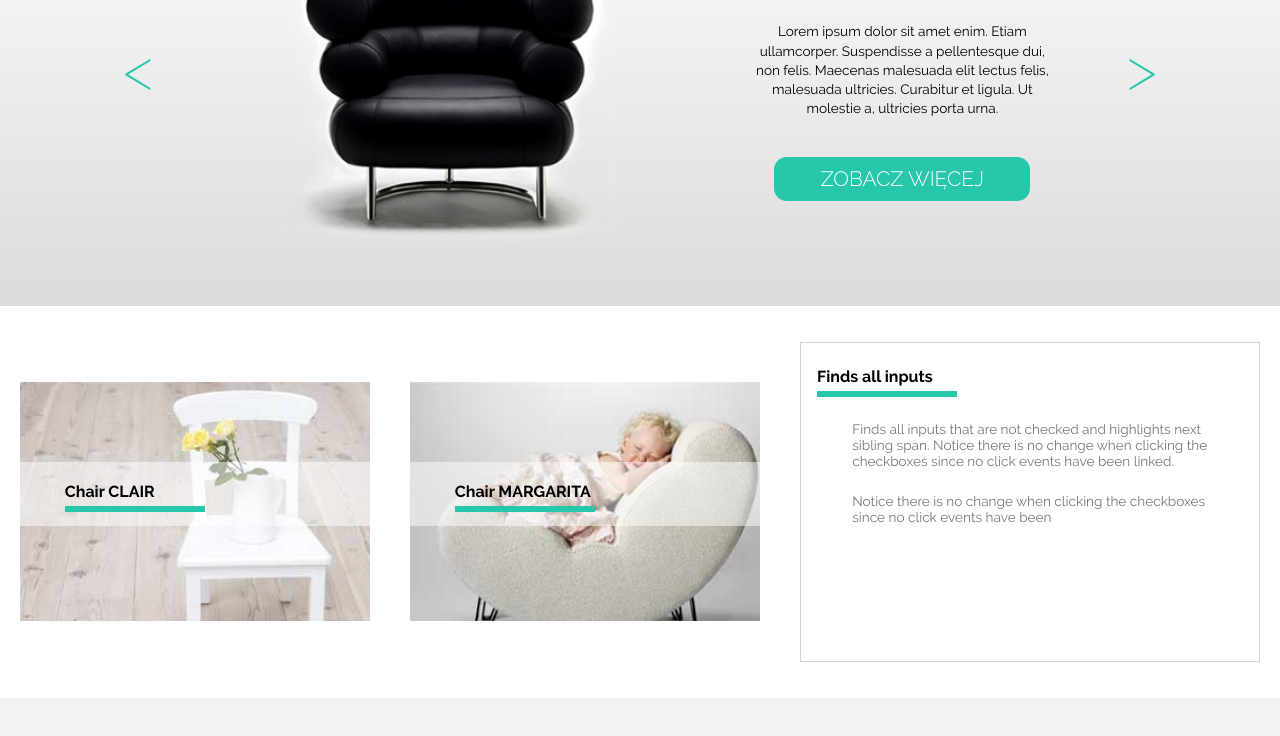
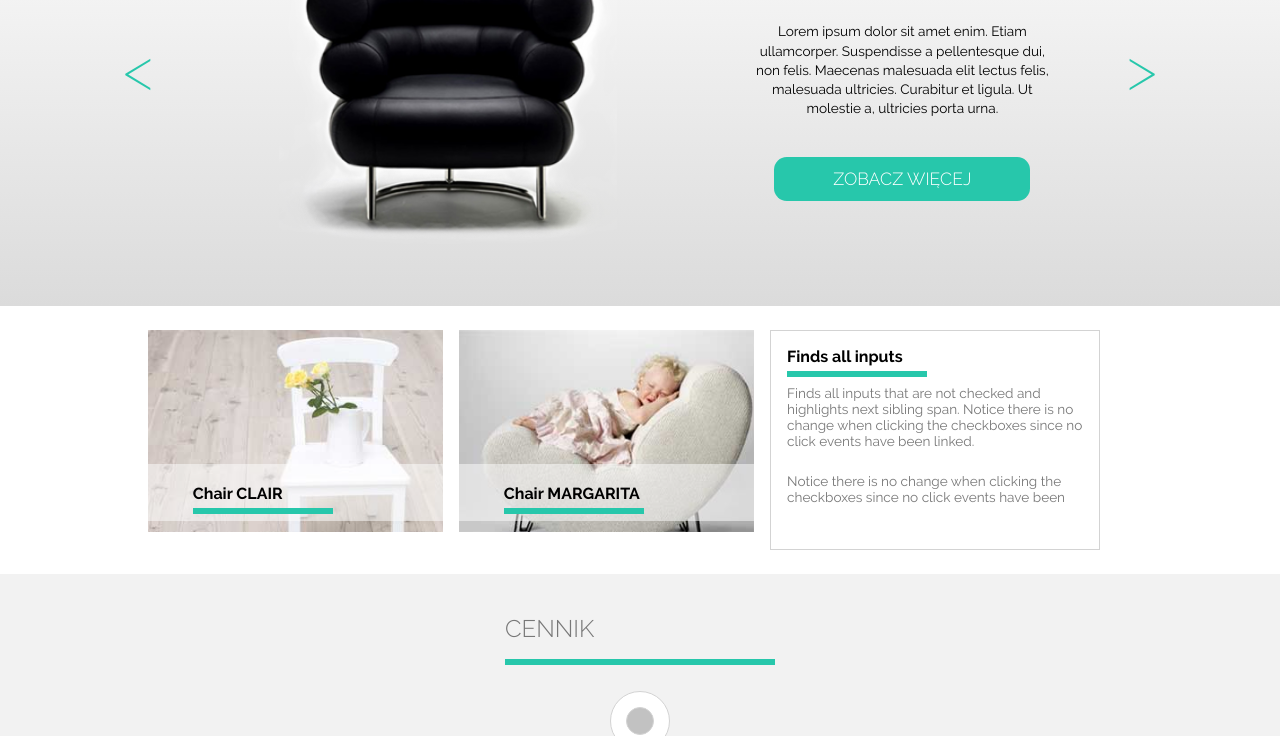
Before and after one commit to aszanca/Projekt-Sit_On_Chair, a website: page index.html in a window 1280 px wide. Shown: the part 206-942 px from the top of the page. Drawn offline with Linux system fonts and the light colour scheme.

Commit message:
skonczone rwd od headera do product boxes włącznie

```diff
--- a/scss/main.scss
+++ b/scss/main.scss
@@ -182,6 +182,12 @@ body {
 
 	.logo {
 		margin-left: 3vh;
+
+		@media (min-width: 769px) {
+			margin-left: 11vh;
+		}
+
+
 	}
 
 	.main_menu {
@@ -191,6 +197,10 @@ body {
 		align-items: center;
 		margin-right: 3vh;
 		padding: 0;
+
+		@media (min-width: 769px) {
+			margin-right: 11vh;
+		}
 
 		> li {
 			padding: 0.7vh;
@@ -410,14 +420,14 @@ body {
 				align-items: center;
 
 				.more_button {
-					width: 55vw;
-					height: 8vh;
-					font-size: 1.3rem;
+					width: 190px;
+					height: 40px;
+					font-size: 1.1rem;
 
 					@media (min-width: 769px) and (max-width: 1024px) {
 						width: 21vw;
 						height: 5vh;
-						font-size: 1.1rem;
+
 					}
 
 					@media (min-width: 1025px) {
@@ -443,6 +453,7 @@ body {
 
 	@media (min-width: 1025px) {
 		flex-direction: row;
+		align-items: flex-start;
 	}
 
 .product_boxes_for_rwd {
@@ -459,6 +470,7 @@ body {
 		flex-direction: row;
 		justify-content: center;
 		align-items: center;
+
 	}
 
 	.product_box {
@@ -467,29 +479,23 @@ body {
 		background-repeat: no-repeat;
 		background-size: contain;
 		margin: 2.5vh;
+
 		display: flex;
-		align-items: center;
+		align-items: flex-end;
 
 
-		@media (min-width: 448px) and (max-width: 768px) {
-			width: 310px;
-			height: 210px;
 
+
+
+
+		@media (min-width: 448px) {
+			width: 295px;
+			height: 203px;
+			align-items: flex-end;
+			justify-content: center;
+			margin: 1vh ;
 		}
 
-		@media (min-width: 769px) and (max-width: 1024px) {
-			display: flex;
-			align-items: center;
-			justify-content: center;
-			width: 350px;
-		}
-
-		@media (min-width: 1025px) {
-			display: flex;
-			align-items: center;
-			justify-content: center;
-			width: 350px;
-		}
 	}
 
 	.product_box1 {
@@ -503,12 +509,12 @@ body {
 
 	.product_name_box {
 		width: 100%;
-		height: 8vh;
+		height: 28%;
 		padding: 2.5vh 0 0 3.5vw;
 		background-color: rgba(255, 255, 255, 0.5);
 		display: flex;
-		align-content: center;
-		margin: 0 0 2vh;
+
+		margin: 0 0 4%;
 	}
 
 	.product_name_box1 {
@@ -535,25 +541,38 @@ body {
 }
 
 	.text_box {
-		height: 40vh;
+
 		width: 78vw;
 		margin: 2.5vh;
 		display: flex;
 		flex-direction: column;
 		border: 0.065rem solid lightgrey;
 
+		padding: 0 2vh 0 2vh;
+
+		@media (min-width: 1025px) {
+			width: 330px;
+			height: 220px;
+			align-items: flex-start;
+			align-content: flex-start;
+			justify-content: flex-start;
+			margin: 1vh 5vh 1vh 1vh;
+		}
+
 		.text_box_title {
 			width: 140px;
 			height: 3vh;
-			padding: 1vh 0 3vh;
-			margin: 2vh;
+			padding: 2vh 0 3vh;
+			margin: 3vh 0 2vh 2vh 0;
 			border-bottom: 0.4rem solid map-get($colors, mainColor);
+
 		}
 
 		p {
 			font-size: 0.85rem;
 			color: map-get($colors, darkFontColor);
-			padding: 1vh 4vw 2vh;
+			padding: 1vh 0 2vh 0;
+
 		}
 	}
 }
```
Also changed, not shown: assets/css/main.css.
